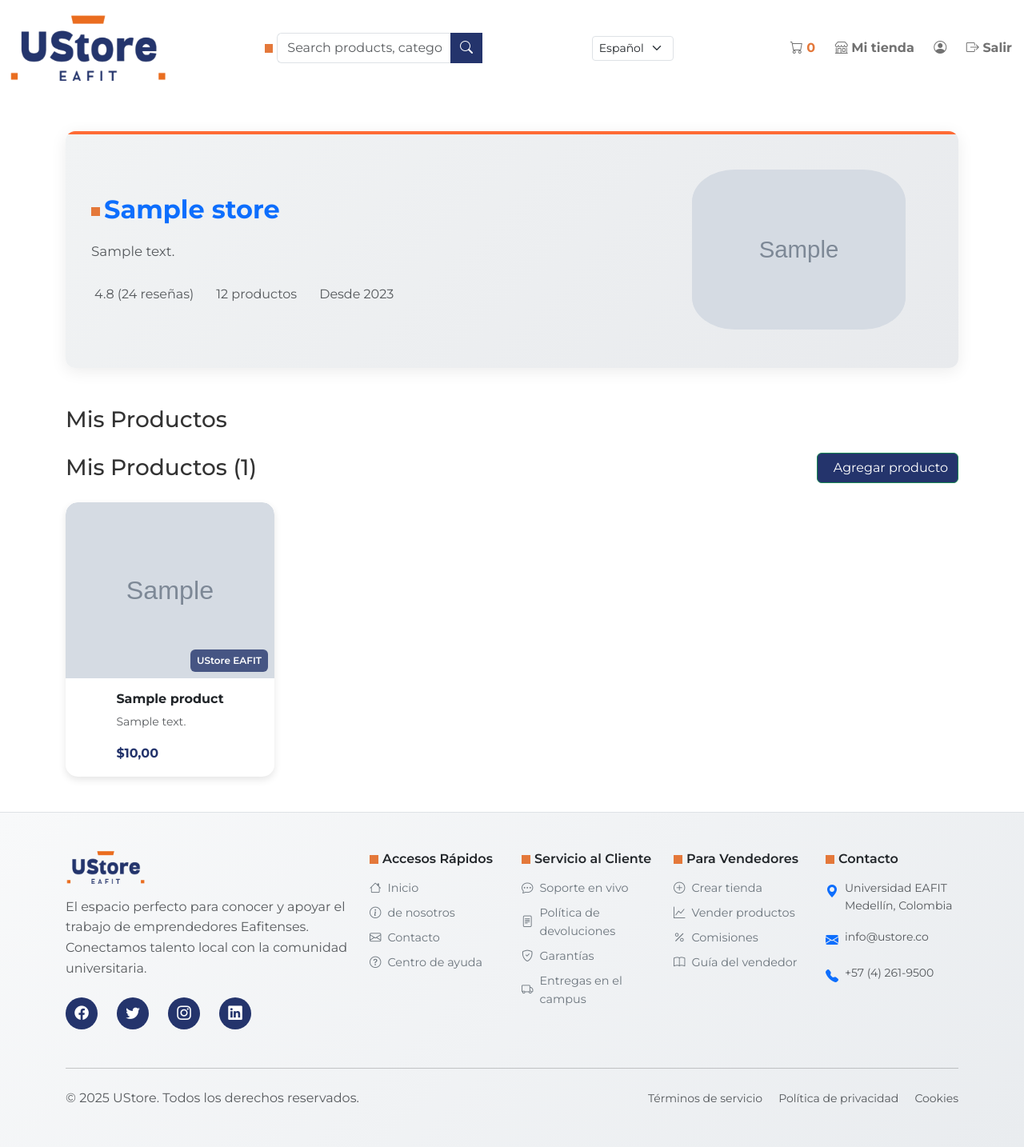
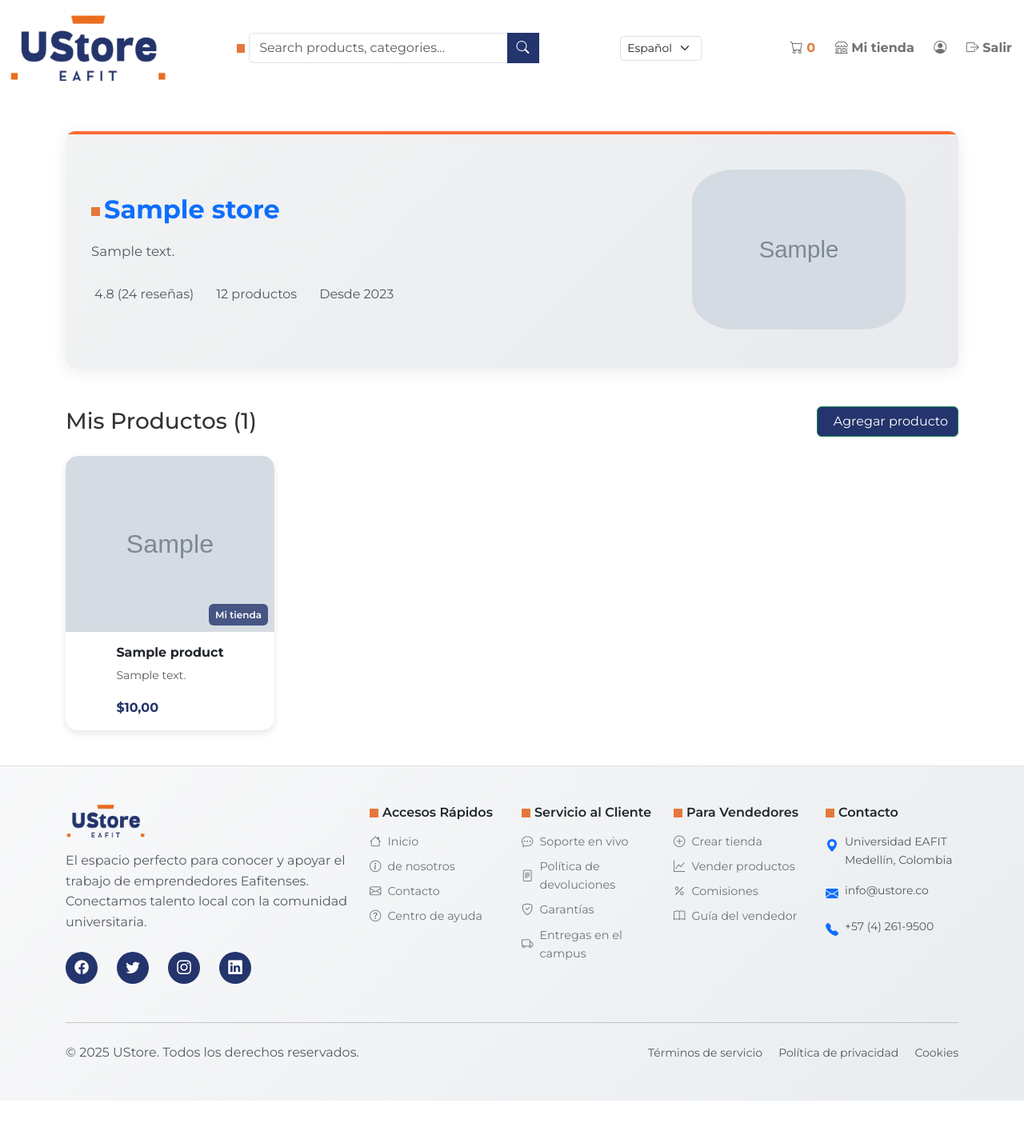
Before and after one commit to SantiBetancur/UStore_Ecommerce, a Django app: page /admin-store/ in a window 1280 px wide. Shown: the whole page at 80% size. After the commit the page ends 1376 px from the top, so only its background shows below. Run offline with Django 5.2, Linux system fonts and the light colour scheme; a user stored in the database is signed in; tables that the repository leaves empty hold one stand-in row (values such as "Sample post"); grey boxes marked "Sample" are stand-in pictures.

Commit message:
fix(lading): fix some LANG conflicts

```diff
--- a/market_pages/templates/base.html
+++ b/market_pages/templates/base.html
@@ -28,7 +28,7 @@
                     </a>
                 </div>
                 <!-- Search Bar -->
-                <div class="search-container">
+                <div class="search-container" style="width: 30%;">
                         <form class="search-form d-flex align-items-center w-100" method="GET" action="#">
                         <span class="orange_square"></span>
                         <div class="input-group position-relative">
--- a/market_pages/templates/pages/adminStore.html
+++ b/market_pages/templates/pages/adminStore.html
@@ -116,9 +116,7 @@
 </div>
 
 <!-- Productos de la Tienda -->
-<div class="mb-4">
-    <h3 class="section-title">{% trans "Mis Productos" %}</h3>
-</div>
+
 <!-- Mis Productos -->
 <div class="d-flex justify-content-between align-items-center mb-4">
     <h3 class="section-title mb-0">{% blocktrans with count=product_count %} Mis Productos ({{ count }}){% endblocktrans %}</h3>
@@ -140,7 +138,7 @@
                         {% else %}
                             <img src="{% static 'images/default.png' %}" alt="{{ product.name }}">
                         {% endif %}
-                        <div class="ustore-watermark">{% trans "UStore EAFIT" %}</div>
+                        <div class="ustore-watermark">{{ storename }}</div>
                     </div>
                     <div class="card-body d-flex flex-column justify-content-between">
                         <div>
@@ -150,7 +148,7 @@
                         <div class="d-flex justify-content-between align-items-center mt-auto">
                             <span class="price-tag">${{ product.price }}</span>
                             <button class="btn btn-custom-primary btn-sm text-white">
-                                <i class="fas fa-shopping-cart"></i>
+                                <i class="fas fa-delete-left"></i>
                             </button>
                         </div>
                     </div>
--- a/market_pages/templates/pages/landing.html
+++ b/market_pages/templates/pages/landing.html
@@ -47,7 +47,6 @@
                         <h3 class="product-tittle">{{ product.name }}</h3>
                         <p class="product-category">{{ product.category }}</p>
                         <p class="product-description">{{ product.description|truncatewords:20 }}</p>
-
                         <!-- Footer con precio y botón -->
                         <div class="product-footer d-flex justify-content-between align-items-center">
                             <div class="product-price">
```
